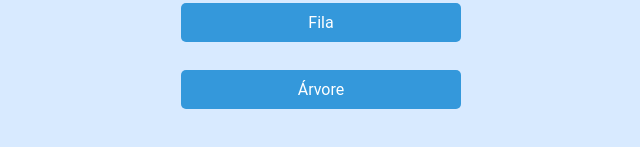
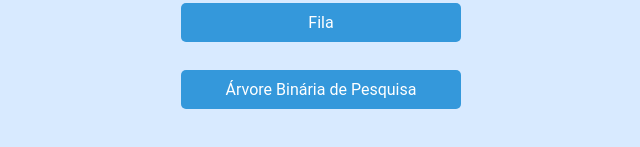
Before and after one commit to carlosalexandre422/ED_projetos, a plain HTML site: page index.html in a window 1280 px wide. Shown: the part 385-532 px from the top of the page, without its empty margins (319-959 px from the left). Drawn offline with Linux system fonts and the light colour scheme.

Commit message:
Update index.html

```diff
--- a/index.html
+++ b/index.html
@@ -48,7 +48,7 @@
         <a target="_blank" href="https://carlosalexandre422.github.io/Lista_Duplamente_Encadeada/" class="button">Lista Duplamente Encadeada</a>
         <a target="_blank" href="https://www.example.com" class="button">Pilha</a>
         <a target="_blank" href="https://www.example.com" class="button">Fila</a>
-        <a target="_blank" href="https://www.example.com" class="button">Árvore</a>
+        <a target="_blank" href="https://carlosalexandre422.github.io/Arvore_Binaria_de_Pesquisa/" class="button">Árvore Binária de Pesquisa</a>
     </div>
 
 </body>
```
